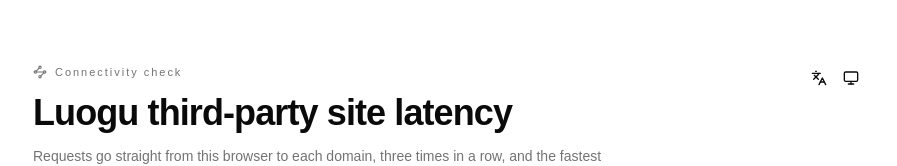
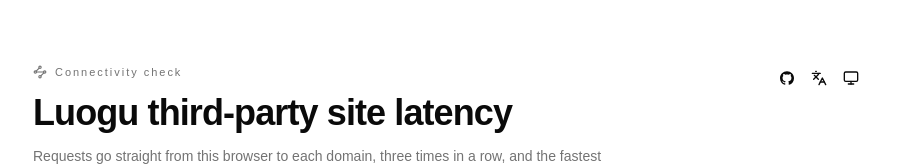
Before and after one commit to SomeoneHX/luogu-saver-speed-test, a React (Vite) app: page / in a window 1280 px wide. Shown: the top 166 px of the page, without its empty margins (191-1088 px from the left). Built offline with nearby package versions, Linux system fonts and the light colour scheme; no server answers.

Commit message:
feat: link the github repository from the header

```diff
--- a/src/App.tsx
+++ b/src/App.tsx
@@ -1,5 +1,6 @@
 import { useEffect } from 'react'
 import { RefreshCw, Square, Waypoints } from 'lucide-react'
+import { GithubLink } from '@/components/github-link'
 import { LocaleMenu } from '@/components/locale-menu'
 import { Stat } from '@/components/stat'
 import { TargetGroupSection } from '@/components/target-group-section'
@@ -38,6 +39,7 @@ function App() {
               </h1>
             </div>
             <div className="flex shrink-0 items-center gap-1">
+              <GithubLink />
               <LocaleMenu />
               <ThemeMenu />
             </div>
--- /dev/null
+++ b/src/components/github-link.tsx
@@ -0,0 +1,26 @@
+import { buttonVariants } from '@/components/ui/button'
+import { cn } from '@/lib/utils'
+
+const REPO_URL = 'https://github.com/SomeoneHX/luogu-saver-speed-test'
+
+export function GithubIcon({ className }: { className?: string }) {
+  return (
+    <svg viewBox="0 0 24 24" fill="currentColor" aria-hidden="true" className={className}>
+      <path d="M12 .297c-6.63 0-12 5.373-12 12 0 5.303 3.438 9.8 8.205 11.385.6.113.82-.258.82-.577 0-.285-.01-1.04-.015-2.04-3.338.724-4.042-1.61-4.042-1.61C4.422 18.07 3.633 17.7 3.633 17.7c-1.087-.744.084-.729.084-.729 1.205.084 1.838 1.236 1.838 1.236 1.07 1.835 2.809 1.305 3.495.998.108-.776.417-1.305.76-1.605-2.665-.3-5.466-1.332-5.466-5.93 0-1.31.465-2.38 1.235-3.22-.135-.303-.54-1.523.105-3.176 0 0 1.005-.322 3.3 1.23.96-.267 1.98-.399 3-.405 1.02.006 2.04.138 3 .405 2.28-1.552 3.285-1.23 3.285-1.23.645 1.653.24 2.873.12 3.176.765.84 1.23 1.91 1.23 3.22 0 4.61-2.805 5.625-5.475 5.92.42.36.81 1.096.81 2.22 0 1.606-.015 2.896-.015 3.286 0 .315.21.69.825.57C20.565 22.092 24 17.592 24 12.297c0-6.627-5.373-12-12-12" />
+    </svg>
+  )
+}
+
+export function GithubLink() {
+  return (
+    <a
+      href={REPO_URL}
+      target="_blank"
+      rel="noreferrer noopener"
+      aria-label="GitHub"
+      className={cn(buttonVariants({ variant: 'ghost', size: 'icon-sm' }))}
+    >
+      <GithubIcon className="size-3.5" />
+    </a>
+  )
+}
```
